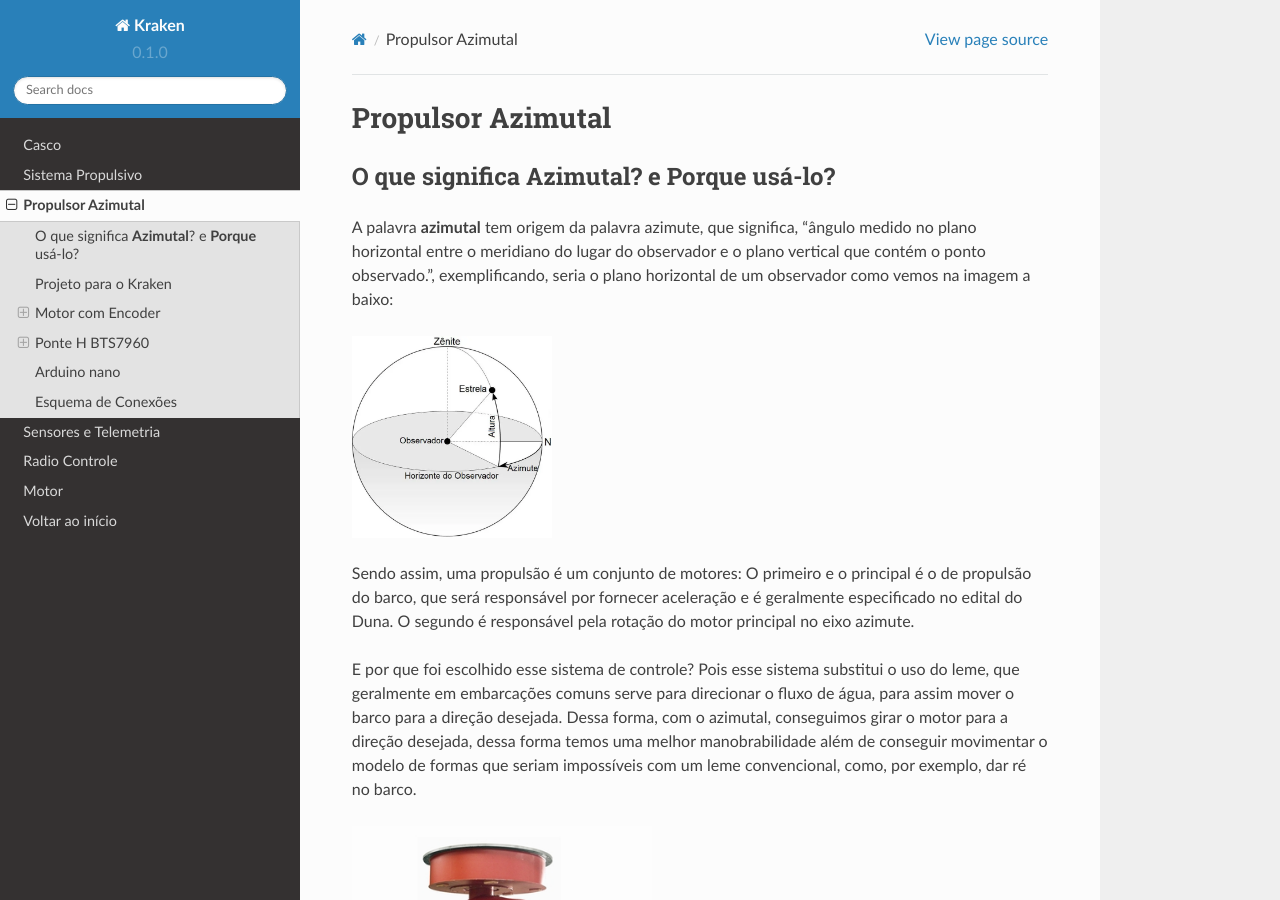
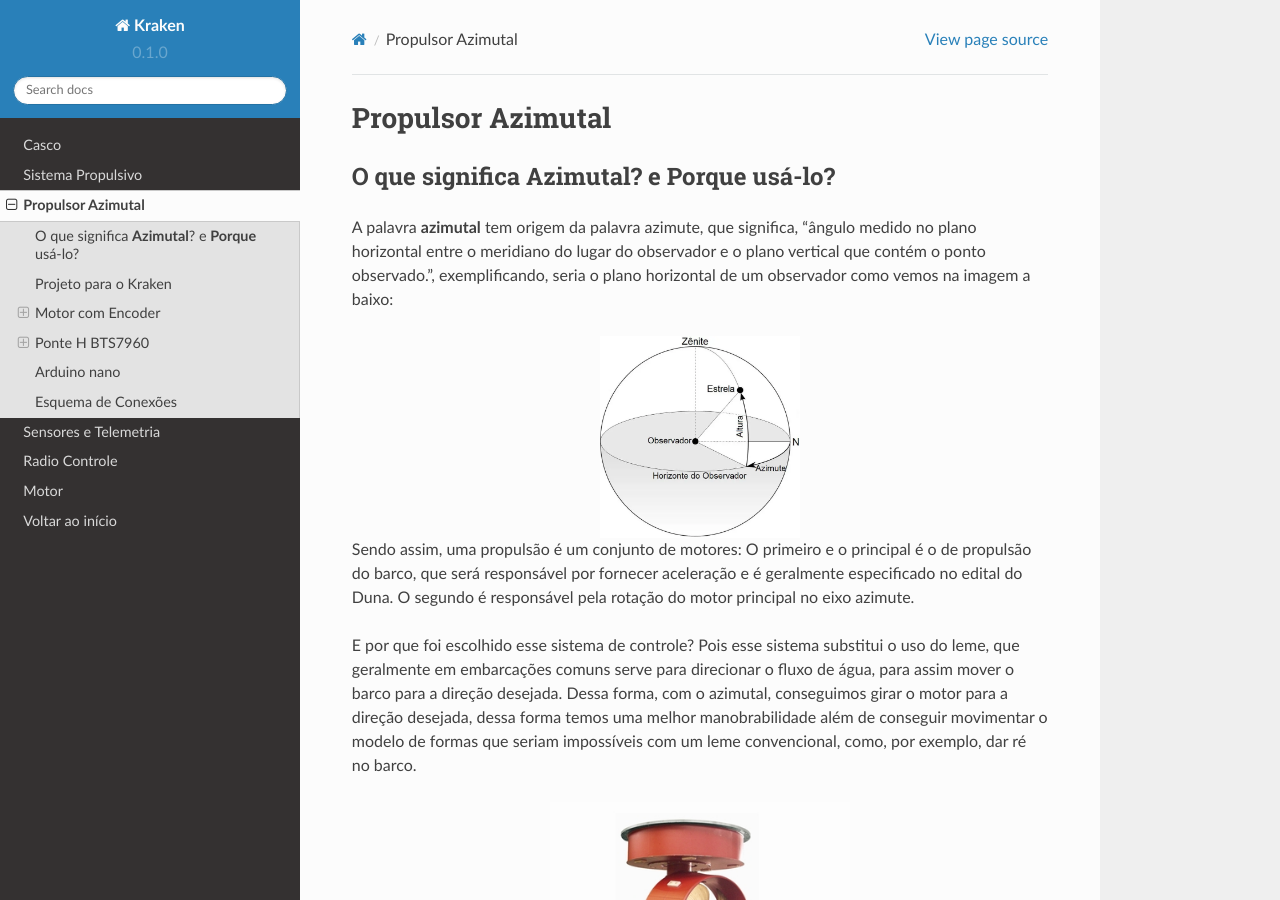
Before and after one commit to polinautico/RTD-Kraken, a Sphinx documentation site: the page built from docs/source/azimutal.rst, in a window 1280 px wide and 900 px high. Built offline with Sphinx 7.4.7 and the Read the Docs theme 2.0.0, drawn with Linux system fonts in a browser that asks for light colours.

Commit message:
Update azimutal.rst

```diff
--- a/docs/source/azimutal.rst
+++ b/docs/source/azimutal.rst
@@ -5,6 +5,7 @@
 A palavra **azimutal** tem origem da palavra azimute, que significa, "ângulo medido no plano horizontal entre o meridiano do lugar do observador e o plano vertical que contém o ponto observado.", exemplificando, seria o plano horizontal de um observador como vemos na imagem a baixo:
 
 .. image:: imagens/azimute-e-altura.webp
+  :align: center
   :width: 200
   :alt: Projeção Azimutal (referência)
 
@@ -17,6 +18,7 @@
 Dessa forma, com o azimutal, conseguimos girar o motor para a direção desejada, dessa forma temos uma melhor manobrabilidade além de conseguir movimentar o modelo de formas que seriam impossíveis com um leme convencional, como, por exemplo, dar ré no barco.
 
 .. image:: imagens/Ex_motor_azimutal.jpg
+  :align: center
   :width: 300
   :alt: Exemplo de Azimutal
 
@@ -35,6 +37,7 @@
 É simplesmente como o nome sugere, um motor dc com um sistema de encoder, sistema esse responsável pelo sensoreamento do motor em si, para dessa forma realizar controle sob o motor, ou seja, o encoder nos fornecerá informações sobre o motor, para calcularmos a **posição** de seu eixo ou sua **velocidade** de rotação e assim criarmos algorítimos para controlá-lo da forma desejada.
 
 .. image:: imagens/motor_dc_com_encoder.jpg
+  :align: center
   :width: 400
   :alt: Exemplo de Azimutal
 
@@ -49,6 +52,7 @@
 Pinagem
 =====
 .. image:: imagens/conexao_motor_dc.png
+  :align: center
   :width: 400
   :alt: Exemplo de Azimutal
 
@@ -67,6 +71,7 @@
 A ponte H tem esse nome por que é composto por um conjunto de chaves, sendo que o motor (load) fica no meio entre elas, veja a imagem abaixo:
 
 .. image:: imagens/Ponte_H_Circuito.png
+  :align: center
   :width: 400
   :alt: Exemplo de Azimutal
 
@@ -74,6 +79,7 @@
 Nesse projeto do Kraken, utilizaremos o modelo BTS7960, o driver dessa ponte H é apenas metade da ponte, portanto é utilizado dois drivers como veremos na figura abaixo (os drivers são o encapsulamentos quadrados), escolhemos esse modelo pois, ela aguenta uma corrente bem alta de até 43 A, funciona em um intervalo de tensão de 5 V ~ 45 V, além disso tem uma faixa de controle PWM de 25 kHz e por fim proteção de temperatura, tensão e corrente altas.
 
 .. image:: imagens/Ponte_H_bts.png
+  :align: center
   :width: 400
   :alt: Exemplo de Azimutal
 
@@ -83,6 +89,7 @@
 Pinagem
 =====
 .. image:: imagens/ponte_h_conexao.png
+  :align: center
   :width: 400
   :alt: Exemplo de Azimutal
 
```
